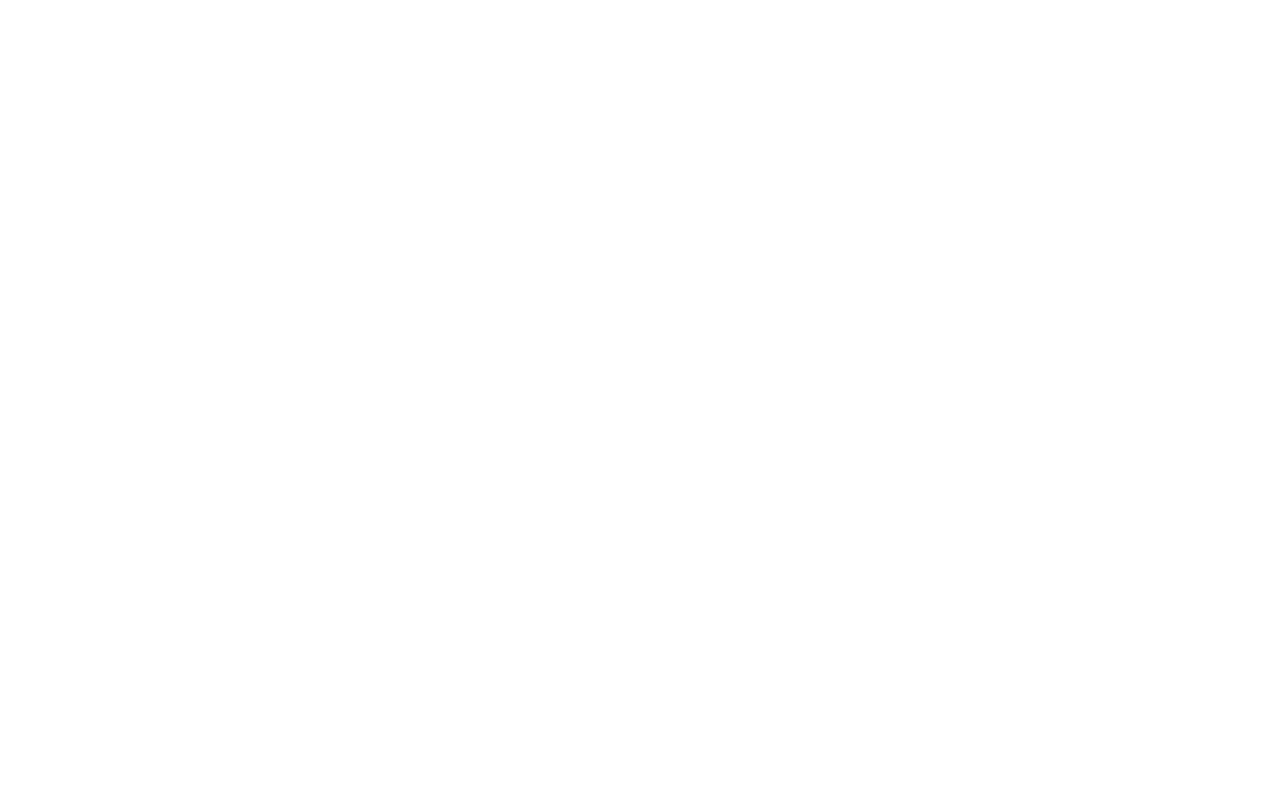
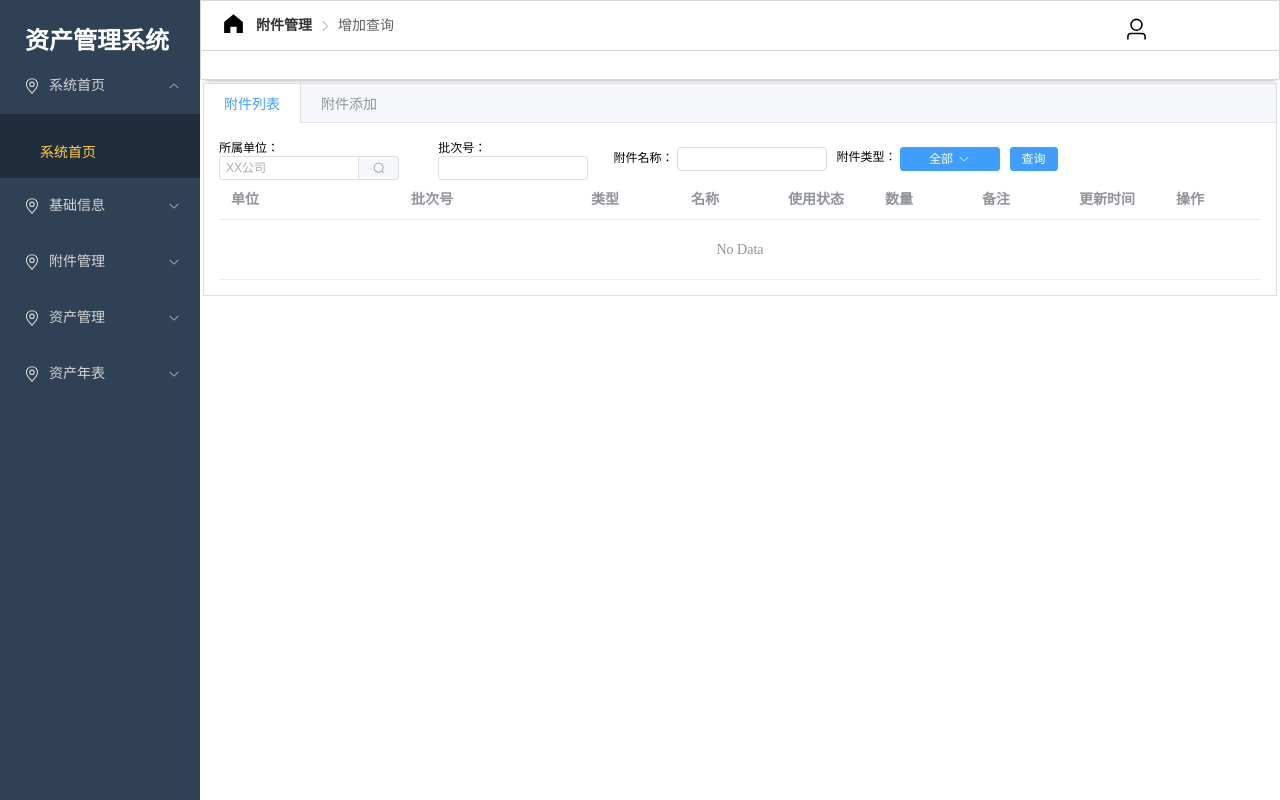
Before and after one commit to kamiasuka/assetManagement, a Vue app in the folder asset-web/: page /annex in a window 1280 px wide. Before the commit this address had no page. Built offline with nearby package versions, Linux system fonts and the light colour scheme; the HTML template or start-up script is replaced by a standard one.

Commit message:
半个附件

```diff
--- a/asset-web/src/views/HomeView.vue
+++ b/asset-web/src/views/HomeView.vue
@@ -45,7 +45,7 @@
                                     <el-icon><location /></el-icon>
                                     <span>附件管理</span>
                                 </template>
-                                <el-menu-item-group  class="b1">
+                                <el-menu-item-group  class="b1" @click="router.push('/annex')">
                                     <el-menu-item index="3-1">增加查询</el-menu-item>
                                 </el-menu-item-group>
                             </el-sub-menu>
@@ -117,7 +117,6 @@
                             <div style="text-align: center">
                                 <!--                 设置头像展示 -->
                                 <el-avatar :src="BASE_URL+user.imgUrl"></el-avatar><br>
-
                                 <el-button type="info" size="small" @click="router.push('/personal')">个人中心</el-button>
                                 <el-button type="warning" size="small" @click="logout()">退出登录</el-button><br>
                                 <el-button v-if="user.isAdmin==1" type="danger" size="small"
@@ -129,7 +128,10 @@
                 <div  class="div-tags">
                 </div>
                 <!-- main主体模块：标签页 + 当前路由内容 -->
-                <el-main class="el-main"><router-view/></el-main>
+                <el-main class="el-main" style="
+    padding: 3px;
+
+"><router-view/></el-main>
             </el-container>
         </el-container>
     </div>
@@ -158,15 +160,26 @@
                 return '/index';
             case '部门管理':
                 return '/dept';
-            // 添加其他面包屑项的路由映射
-            // ...
-
+            case '增加查询':
+                return '/annex';
             default:
                 return '/';
         }
     };
 
+    const wd = ref('');
+    const search = ()=>{
+        router.push('/list?wd='+wd.value);
+    }
 
+    const user = ref(localStorage.user?JSON.parse(localStorage.user):null);
+    const logout = ()=>{
+        if (confirm("您确认退出登录吗?")){
+            localStorage.clear();
+            user.value=null;
+            router.push('/login');
+        }
+    }
 
 
 
@@ -197,6 +210,7 @@
         border-left: 0.8px solid #D7D7D7;
     }
     .el-aside {
+        overflow: hidden;
         width: 200px;
         background: #304156 ;
         padding-top: 58px;
--- /dev/null
+++ b/asset-web/src/views/home/AnnexView.vue
@@ -0,0 +1,112 @@
+<template>
+    <el-tabs type="border-card">
+        <el-tab-pane label="附件列表">
+            <el-row :gutter="10" class="search">
+                <el-col :span="5" >
+                    所属单位：
+                <el-input
+                        size="small"
+                        style="width: 180px"
+                        v-model="input"
+                        placeholder="XX公司"
+                        class="input-with-select">
+                    <template #append >
+                        <el-button size="small" :icon="Search" />
+                    </template>
+                </el-input></el-col>
+                <el-col :span="4" >
+                    批次号：
+                    <el-input style="width: 150px" size="small" ></el-input>
+
+                </el-col>
+                <el-col :span="4.5" >
+                附件名称：
+                <el-input style="width: 150px" size="small" ></el-input>
+
+                </el-col>
+                <el-col :span="2.5">
+                     附件类型：
+                    <el-dropdown popper-class="custom-dropdown" >
+                        <el-button type="primary" size="small" style="width: 100px;" >
+                            {{ selectedOption }}<el-icon class="el-icon--right"><arrow-down /></el-icon>
+                        </el-button>
+                        <template #dropdown>
+                            <el-dropdown-menu style="background-color: white;">
+                                <el-dropdown-item @click="handleDropdownItemClick('全部')">全部</el-dropdown-item>
+                                <el-dropdown-item @click="handleDropdownItemClick('Action 2')">Action 2</el-dropdown-item>
+                                <el-dropdown-item @click="handleDropdownItemClick('Action 3')">Action 3</el-dropdown-item>
+                                <el-dropdown-item @click="handleDropdownItemClick('Action 4')">Action 4</el-dropdown-item>
+                                <el-dropdown-item @click="handleDropdownItemClick('Action 5')">Action 5</el-dropdown-item>
+                            </el-dropdown-menu>
+                        </template>
+                    </el-dropdown>
+                </el-col>
+                <el-col :span="2" >
+
+
+                    <el-button @click="clearFilter" type="primary" size="small">查询</el-button>
+                </el-col>
+            </el-row>
+            <el-table :data="tableData" stripe style="width: 100%">
+                <el-table-column prop="date" label="单位" width="180"></el-table-column>
+                <el-table-column prop="name" label="批次号" width="180"></el-table-column>
+                <el-table-column prop="address" label="类型"></el-table-column>
+                <el-table-column prop="address" label="名称"></el-table-column>
+                <el-table-column prop="address" label="使用状态"></el-table-column>
+                <el-table-column prop="address" label="数量"></el-table-column>
+                <el-table-column prop="address" label="备注"></el-table-column>
+                <el-table-column prop="address" label="更新时间"></el-table-column>
+                <el-table-column prop="address" label="操作">
+                    <span>查看</span>
+                    <span>添加附件</span>
+                    <span>附件浏览</span>
+                </el-table-column>
+            </el-table>
+        </el-tab-pane>
+        <el-tab-pane label="附件添加">
+            <el-form label-width="100px" style="margin: 50px 150px">
+                <el-form-item label="所属单位:">
+                    <el-input style="width: 300px;"><template #append>
+                        <el-button :icon="Search" />
+                    </template></el-input>
+                </el-form-item>
+                <el-form-item label="附件备注:">
+                    <el-input
+                            style="width: 300px;"
+                            v-model="textarea"
+                            :rows="2"
+                            type="textarea"
+                            placeholder=""
+                    />
+                </el-form-item>
+                <el-form-item>
+                    <el-button style="" type="primary">保存</el-button>
+                    <el-button style="" type="" >返回</el-button>
+                </el-form-item>
+            </el-form>
+        </el-tab-pane>
+    </el-tabs>
+</template>
+
+<script setup>
+    import { Search } from '@element-plus/icons-vue';
+    import { ref } from 'vue';
+
+    // 使用 `ref` 来声明响应式数据
+    const selectedOption = ref('全部'); // Assuming `selectedOption` is a reactive variable
+
+    // 使用 `methods` 来声明方法
+    const handleDropdownItemClick = (action) => {
+        selectedOption.value = action;
+    };
+</script>
+
+<style >
+    .search{
+        font-size: 12px;
+        display: flex;
+        align-items: center;
+    }
+
+
+</style>
--- a/asset-web/src/views/home/IndexView.vue
+++ b/asset-web/src/views/home/IndexView.vue
@@ -13,7 +13,7 @@
         </el-col>
     </el-row>
     <el-row :gutter="8" style="margin-top: 8px;" >
-        <el-col :span="4" v-for="(item, index) in recipeArr" :key="index">
+        <el-col :span="4" v-for="(item, index) in recipe" :key="index">
             <el-card class="custom-card" :style="{ backgroundColor: item.color }">
                 <router-link to="#" style="color: #333;text-decoration: none">
                     <p class="card-title">9999999</p>
@@ -25,6 +25,7 @@
             </el-card>
         </el-col>
     </el-row>
+
 
 </template>
 
@@ -40,7 +41,16 @@
         { title: 'Recipe 3', description: 'Description 3', color: '#45B6B0' },
         { title: 'Recipe 4', description: 'Description 4', color: '#8775A9' },
         { title: 'Recipe 5', description: 'Description 5', color: '#4F5C65' },
-        { title: 'Recipe 1', description: 'Description 1', color: '#13AAE3' },
+        { title: 'Recipe 6', description: 'Description 6', color: '#13AAE3' },
+    ])
+
+    const recipe = ref(   [
+        { title: 'Recipe 1', description: 'Description 1', color: '#939EB0' },
+        { title: 'Recipe 2', description: 'Description 2', color: '#F29603' },
+        { title: 'Recipe 3', description: 'Description 3', color: '#9BCC34' },
+        { title: 'Recipe 4', description: 'Description 4', color: '#BC8F8C' },
+        { title: 'Recipe 5', description: 'Description 5', color: '#FDB35C' },
+        { title: 'Recipe 6', description: 'Description 6', color: '#49C0BE' },
     ])
 
 
```
Also changed, not shown: asset-web/src/router/index.js (+4 -3 lines).
